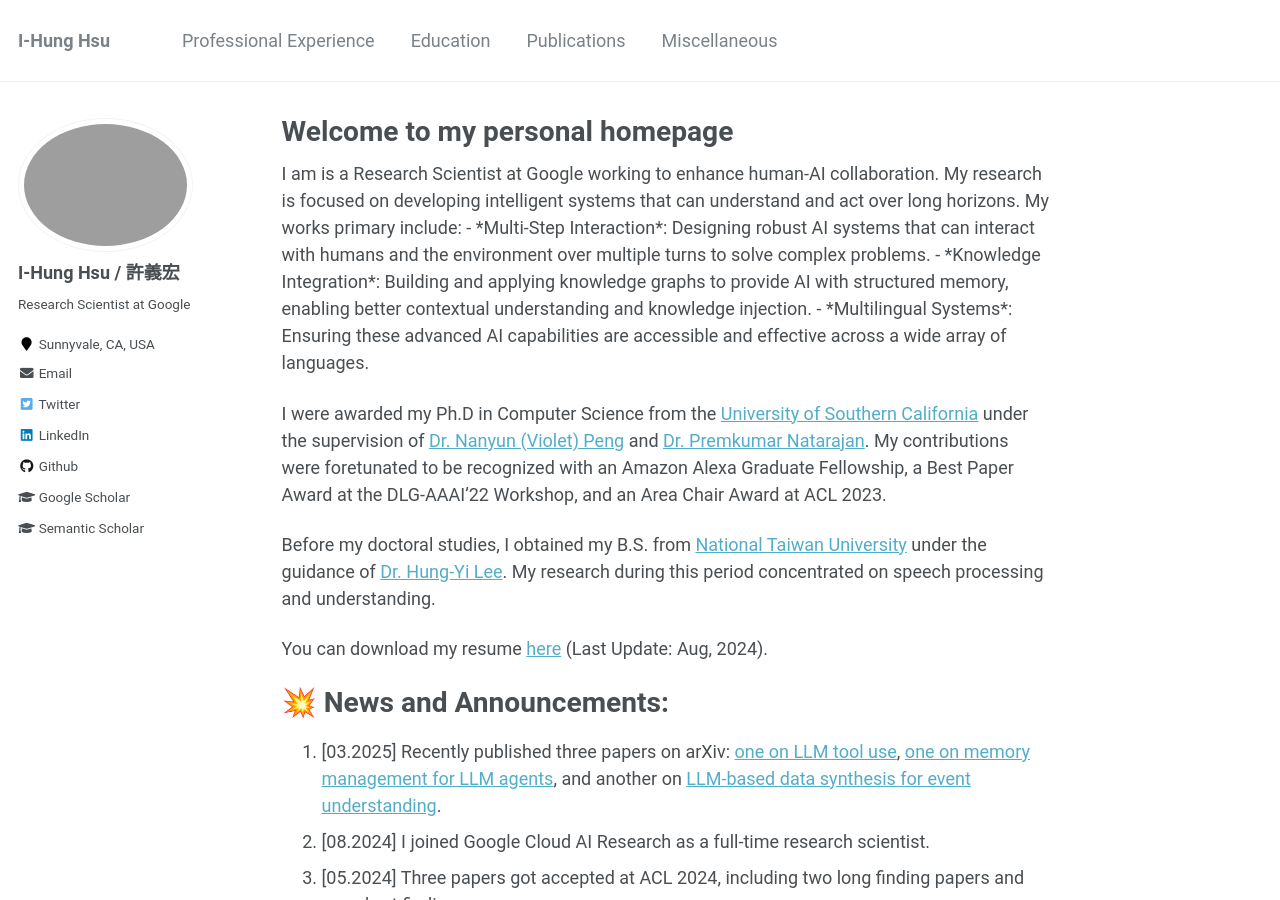
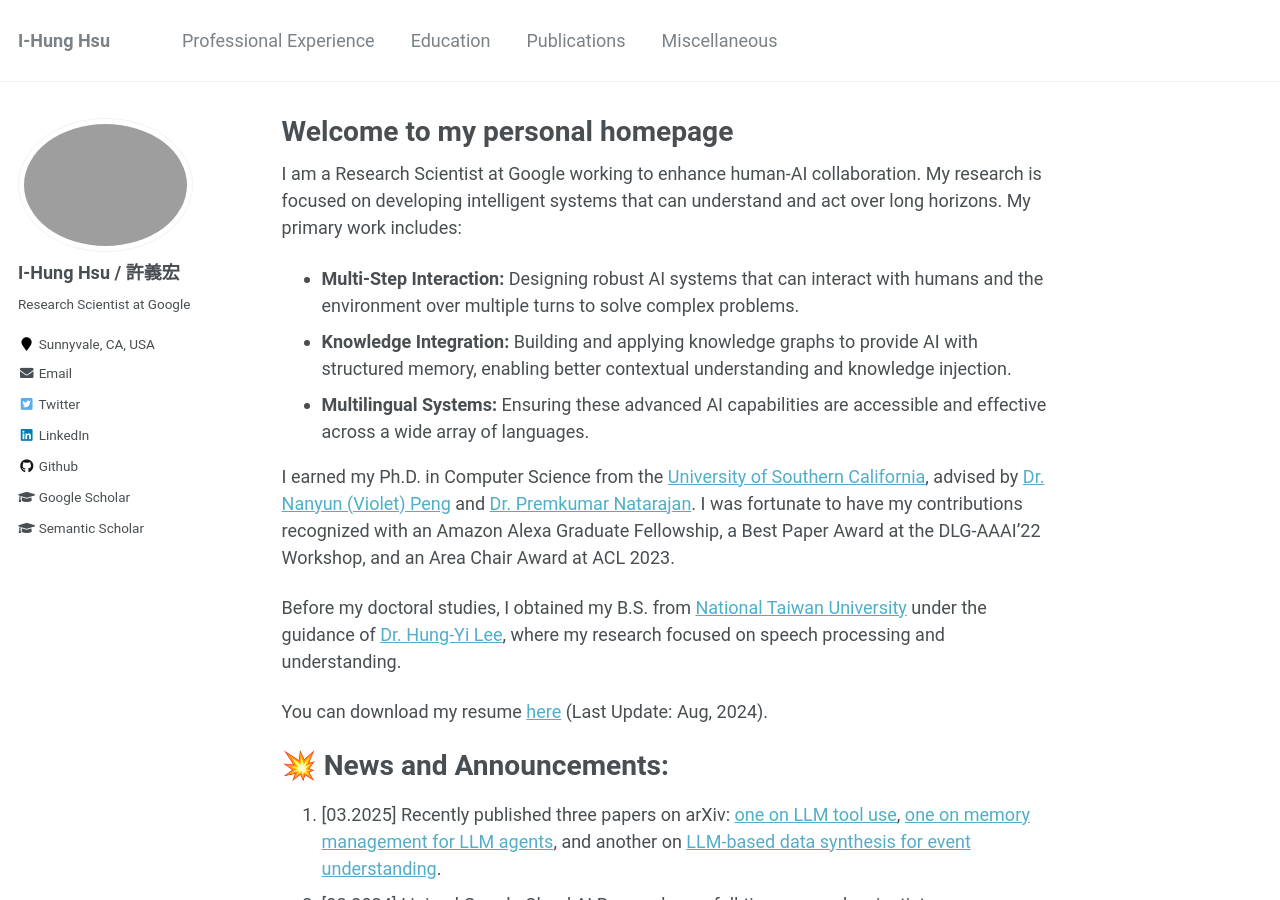
Before and after one commit to ihungalexhsu/ihungalexhsu.github.io, a Jekyll site: the page built from _pages/about.md, in a window 1280 px wide and 900 px high. Built offline with Jekyll 4.4.1, drawn with Linux system fonts in a browser that asks for light colours.

Commit message:
Update about.md

```diff
--- a/_pages/about.md
+++ b/_pages/about.md
@@ -9,19 +9,21 @@ redirect_from:
 ---
 
 <p align="left">
-  I am is a Research Scientist at Google working to enhance human-AI collaboration. My research is focused on developing intelligent systems that can understand and act over long horizons. My works primary include:
-- *Multi-Step Interaction*: Designing robust AI systems that can interact with humans and the environment over multiple turns to solve complex problems.
-- *Knowledge Integration*: Building and applying knowledge graphs to provide AI with structured memory, enabling better contextual understanding and knowledge injection.
-- *Multilingual Systems*: Ensuring these advanced AI capabilities are accessible and effective across a wide array of languages.
+I am a Research Scientist at Google working to enhance human-AI collaboration. My research is focused on developing intelligent systems that can understand and act over long horizons. My primary work includes:
+</p>
+
+<ul>
+  <li><strong>Multi-Step Interaction:</strong> Designing robust AI systems that can interact with humans and the environment over multiple turns to solve complex problems.</li>
+  <li><strong>Knowledge Integration:</strong> Building and applying knowledge graphs to provide AI with structured memory, enabling better contextual understanding and knowledge injection.</li>
+  <li><strong>Multilingual Systems:</strong> Ensuring these advanced AI capabilities are accessible and effective across a wide array of languages.</li>
+</ul>
+
+<p align="left">
+I earned my Ph.D. in Computer Science from the <a href="https://www.cs.usc.edu/">University of Southern California</a>, advised by <a href="https://violetpeng.github.io/">Dr. Nanyun (Violet) Peng</a> and <a href="https://scholar.google.com/citations?user=X-NM0rJIU_AC&hl=en">Dr. Premkumar Natarajan</a>. I was fortunate to have my contributions recognized with an Amazon Alexa Graduate Fellowship, a Best Paper Award at the DLG-AAAI’22 Workshop, and an Area Chair Award at ACL 2023.
 </p>
 
 <p align="left">
-  I were awarded my Ph.D in Computer Science from the <a href="https://www.cs.usc.edu/">University of Southern California</a> under the supervision of <a href="https://violetpeng.github.io/">Dr. Nanyun (Violet) Peng</a> and <a href="https://scholar.google.com/citations?user=X-NM0rJIU_AC&hl=en">Dr. Premkumar Natarajan</a>.  My contributions were foretunated to be recognized with an Amazon Alexa Graduate Fellowship, a Best Paper Award at the DLG-AAAI’22 Workshop, and an Area Chair Award at ACL 2023.
-</p>
-
-
-<p align="left">
-  Before my doctoral studies, I obtained my B.S. from <a href="https://eecs.ntu.edu.tw/?locale=en">National Taiwan University</a> under the guidance of <a href="https://speech.ee.ntu.edu.tw/~hylee">Dr. Hung-Yi Lee</a>. My research during this period concentrated on speech processing and understanding.
+Before my doctoral studies, I obtained my B.S. from <a href="https://eecs.ntu.edu.tw/?locale=en">National Taiwan University</a> under the guidance of <a href="https://speech.ee.ntu.edu.tw/~hylee">Dr. Hung-Yi Lee</a>, where my research focused on speech processing and understanding.
 </p>
 
 You can download my resume [here](../files/Resume_ihunghsu_202408.pdf) (Last Update: Aug, 2024).
```
